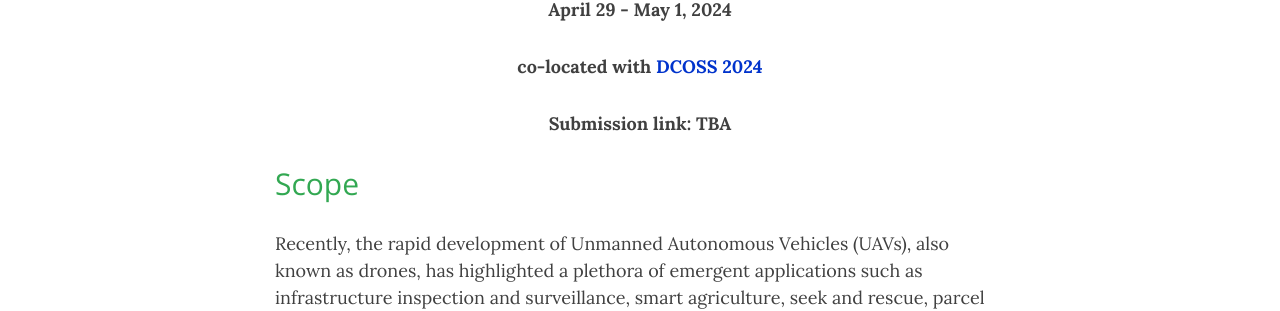
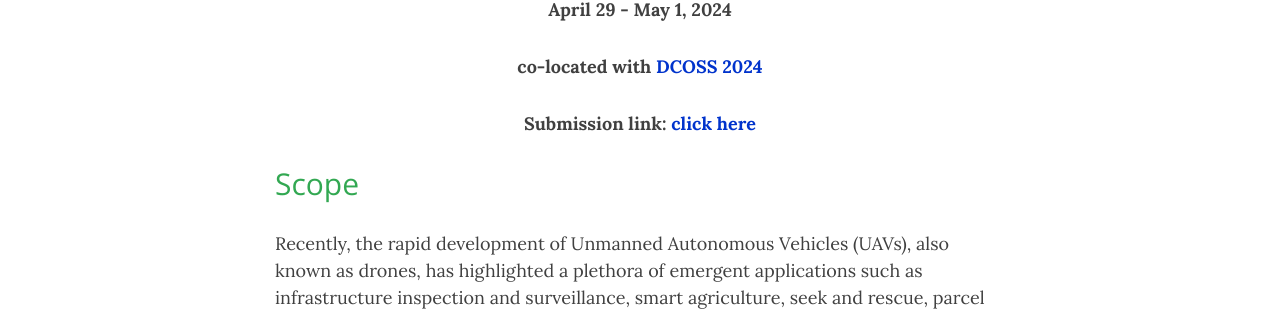
Before and after one commit to widroit2024/widroit2024.github.io, a Jekyll site: the page built from index.md, in a window 1280 px wide and 900 px high, scrolled down 598 px. Shown: the part 148-459 px from the top of the window. Built offline with Jekyll 4.4.1, drawn with Linux system fonts in a browser that asks for light colours; nearby versions of some CDN libraries; some of the changed text lies outside the part shown.

Commit message:
chair finisehd

```diff
--- a/index.md
+++ b/index.md
@@ -23,7 +23,7 @@ Abu Dhabi, United Arab Emirates
 **co-located with [DCOSS 2024](https://dcoss.org/)**
 {: style="text-align: center"}
 
-**Submission link: TBA**
+**Submission link: [click here](https://easychair.org/conferences/?conf=widroit2024 )**
 {: style="text-align: center"}
 
 
```
Also changed, not shown: other parts of index.md (+1 -0 lines).
